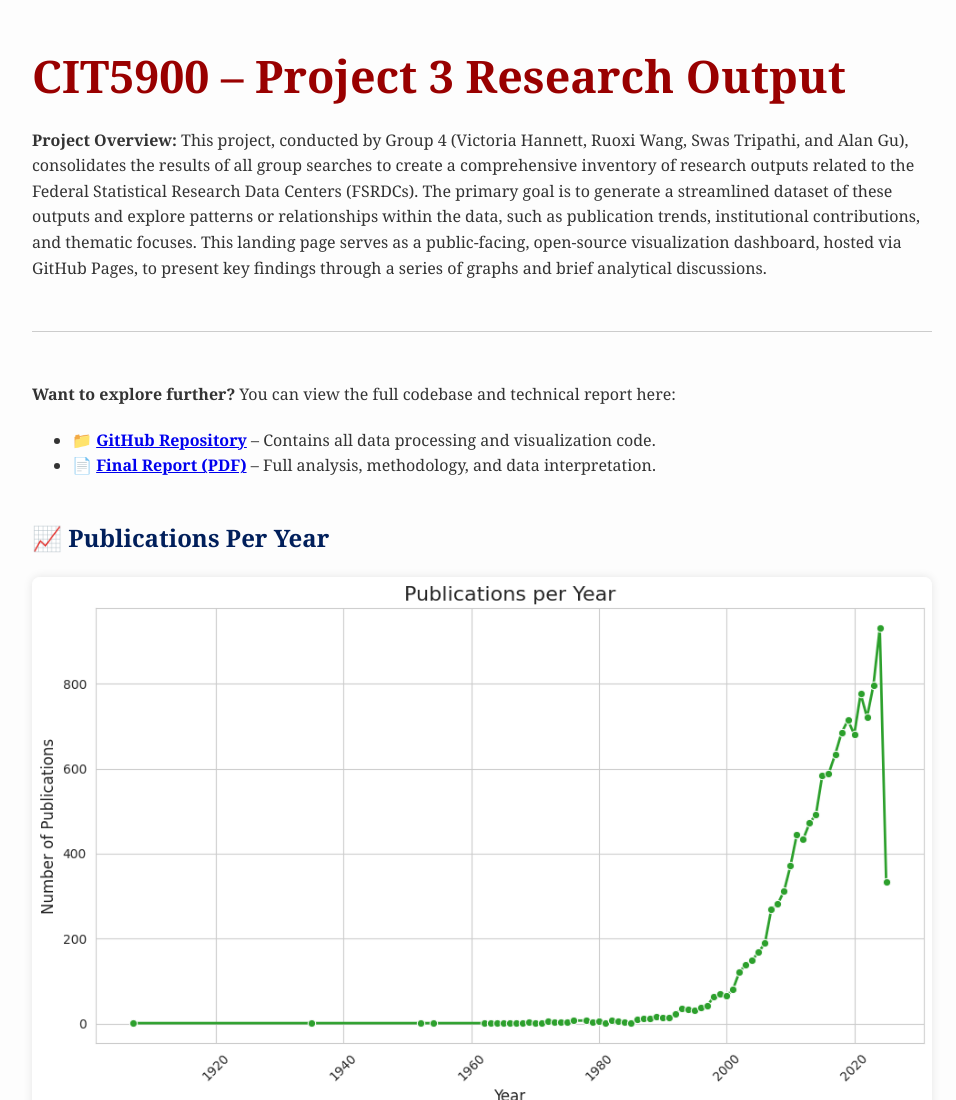
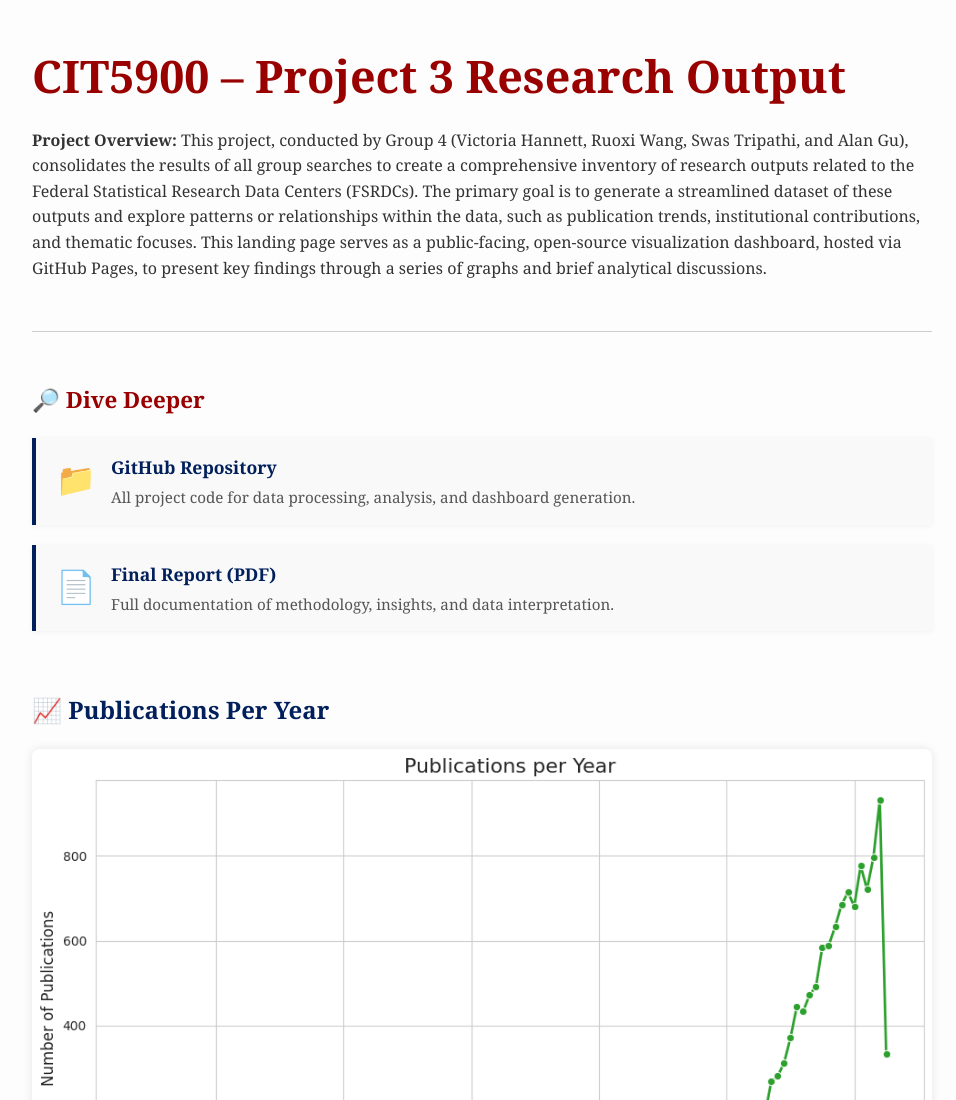
Before and after one commit to RosieWang1224/CIT5900-Project3, a plain HTML site: page index.html in a window 1280 px wide. Shown: the top 1100 px of the page, without its empty margins (158-1114 px from the left). Drawn offline with Linux system fonts and the light colour scheme.

Commit message:
Update landing page content

```diff
--- a/index.html
+++ b/index.html
@@ -43,6 +43,50 @@
             font-size: 0.9em;
             color: #777;
         }
+        .resource-section {
+            margin-top: 40px;
+            margin-bottom: 60px;
+            }
+            .resource-section h3 {
+            font-size: 1.4em;
+            margin-bottom: 20px;
+            color: #990000;
+            }
+
+            .resource-card {
+            background-color: #f9f9f9;
+            border-left: 4px solid #011F5B;
+            margin-bottom: 20px;
+            padding: 15px 20px;
+            display: flex;
+            align-items: center;
+            box-shadow: 0 1px 6px rgba(0,0,0,0.05);
+            transition: background-color 0.3s;
+            }
+            .resource-card:hover {
+            background-color: #f1f1f1;
+            }
+            .resource-card a {
+            display: flex;
+            text-decoration: none;
+            color: inherit;
+            width: 100%;
+            }
+            .resource-icon {
+            font-size: 2em;
+            margin-right: 15px;
+            }
+            .resource-content h4 {
+            margin: 0;
+            font-size: 1.1em;
+            color: #011F5B;
+            }
+            .resource-content p {
+            margin: 4px 0 0;
+            font-size: 0.95em;
+            color: #555;
+            }
+
     </style>
 </head>
 <body>
@@ -52,13 +96,29 @@
 
     <hr>
 
-    <div class="resource-links">
-        <p><strong>Want to explore further?</strong> You can view the full codebase and technical report here:</p>
-        <ul>
-          <li>📁 <a href="https://github.com/RosieWang1224/CIT5900-Project3" target="_blank"><strong>GitHub Repository</strong></a> – Contains all data processing and visualization code.</li>
-          <li>📄 <a href="INSERT_REPORT_LINK_HERE" target="_blank"><strong>Final Report (PDF)</strong></a> – Full analysis, methodology, and data interpretation.</li>
-        </ul>
+    <div class="resource-section">
+        <h3>🔎 Dive Deeper</h3>
+        <div class="resource-card">
+          <a href="https://github.com/RosieWang1224/CIT5900-Project3" target="_blank">
+            <div class="resource-icon">📁</div>
+            <div class="resource-content">
+              <h4>GitHub Repository</h4>
+              <p>All project code for data processing, analysis, and dashboard generation.</p>
+            </div>
+          </a>
+        </div>
+
+        <div class="resource-card">
+          <a href="INSERT_REPORT_LINK_HERE" target="_blank">
+            <div class="resource-icon">📄</div>
+            <div class="resource-content">
+              <h4>Final Report (PDF)</h4>
+              <p>Full documentation of methodology, insights, and data interpretation.</p>
+            </div>
+          </a>
+        </div>
       </div>
+
 
 
     <h2 id="chart1">📈 Publications Per Year</h2>
```
